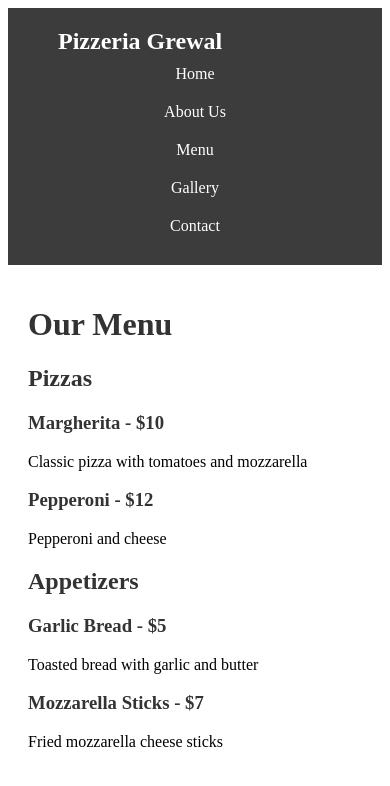
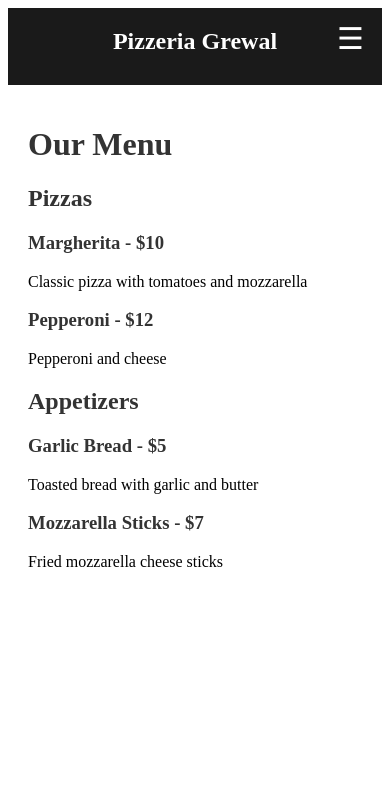
Before and after one commit to ArmannGr/restaurant_v2, an Angular app: page /menu in a window 390 px wide. Shown: the top 786 px of the page. Built offline with nearby package versions, Linux system fonts and the light colour scheme.

Commit message:
fix(home): add burger menu and other responsive styles

```diff
--- a/src/app/app.component.css
+++ b/src/app/app.component.css
@@ -10,8 +10,8 @@ body {
 nav {
   display: flex;
   justify-content: space-between;
-    align-items: center;
-    background-color: #3c3c3c;
+  align-items: center; /* Ensures alignment */
+  background-color: #1a1a1a;
   padding: 20px 50px;
   color: white;
 }
@@ -19,11 +19,6 @@ body {
 nav .logo {
   display: flex;
   align-items: center;
-  }
-
-  nav .logo img {
-    height: 40px;
-    margin-right: 10px;
 }
 
 nav .logo h1 {
@@ -36,6 +31,8 @@ body {
   display: flex;
   margin: 0;
   padding: 0;
+  transition: max-height 0.3s;
+  overflow: hidden;
 }
 
 nav ul li {
@@ -56,15 +53,43 @@ body {
   border-radius: 5px;
 }
 
+/* Burger Menu Styles */
+.burger-menu {
+  display: none;
+  font-size: 30px;
+  background: none;
+  border: none;
+  color: white;
+  cursor: pointer;
+}
+
 @media (max-width: 768px) {
   nav {
     flex-direction: column;
-      align-items: flex-start;
+    align-items: center; /* Aligns the elements in the center */
+    padding: 20px;
+  }
+
+  nav .logo {
+    margin-bottom: 10px;
+  }
+
+  .burger-menu {
+    display: block;
+    align-self: flex-end; /* Keeps the button on the right */
+    position: absolute;
+    right: 20px;
+    top: 20px;
   }
 
   nav ul {
     flex-direction: column;
     width: 100%;
+    max-height: 0;
+  }
+
+  nav ul.active {
+    max-height: 500px; /* Adjust as needed */
   }
 
   nav ul li {
--- a/src/app/app.component.html
+++ b/src/app/app.component.html
@@ -1,13 +1,18 @@
+<div class="background">
   <nav>
     <div routerLink="/" class="logo">
         <h1>Pizzeria Grewal</h1>
     </div>
-  <ul>
-    <li><a routerLink="/">Home</a></li>
-    <li><a routerLink="/about">About Us</a></li>
-    <li><a routerLink="/menu">Menu</a></li>
-    <li><a routerLink="/gallery">Gallery</a></li>
-    <li><a routerLink="/contact">Contact</a></li>
+    <button class="burger-menu" (click)="toggleMenu()">
+      &#9776;
+    </button>
+    <ul [class.active]="menuActive">
+      <li><a routerLink="/" (click)="closeMenu()">Home</a></li>
+      <li><a routerLink="/about" (click)="closeMenu()">About Us</a></li>
+      <li><a routerLink="/menu" (click)="closeMenu()">Menu</a></li>
+      <li><a routerLink="/gallery" (click)="closeMenu()">Gallery</a></li>
+      <li><a routerLink="/contact" (click)="closeMenu()">Contact</a></li>
     </ul>
   </nav>
 <router-outlet></router-outlet>
+</div>
--- a/src/app/app.component.ts
+++ b/src/app/app.component.ts
@@ -6,5 +6,13 @@ import { Component } from '@angular/core';
   styleUrls: ['./app.component.css']
 })
 export class AppComponent {
-  title = 'restaurant_v2';
+  menuActive: boolean = false;
+
+  toggleMenu(): void {
+    this.menuActive = !this.menuActive;
+  }
+
+  closeMenu(): void {
+    this.menuActive = false;
+  }
 }
--- a/src/app/home/home.component.css
+++ b/src/app/home/home.component.css
@@ -1,3 +1,103 @@
+/* General Styles */
+body {
+  margin: 0;
+  font-family: 'Arial', sans-serif;
+  background-color: #f5f5f5;
+  color: #333;
+  overflow-x: hidden; /* Prevent horizontal scroll */
+}
+
+/* Navigation Bar Styles */
+nav {
+  display: flex;
+  justify-content: space-between;
+  align-items: center;
+  background-color: #1a1a1a;
+  padding: 20px 50px;
+  color: white;
+}
+
+nav .logo {
+  display: flex;
+  align-items: center;
+}
+
+nav .logo h1 {
+  margin: 0;
+  font-size: 1.5em;
+}
+
+nav ul {
+  list-style: none;
+  display: flex;
+  margin: 0;
+  padding: 0;
+  transition: max-height 0.3s;
+  overflow: hidden;
+}
+
+nav ul li {
+  margin-left: 20px;
+}
+
+nav ul li a {
+  text-decoration: none;
+  color: white;
+  font-size: 1em;
+  padding: 10px 15px;
+  transition: background-color 0.3s, color 0.3s;
+}
+
+nav ul li a:hover {
+  background-color: #ff6347;
+  color: white;
+  border-radius: 5px;
+}
+
+/* Burger Menu Styles */
+.burger-menu {
+  display: none;
+  font-size: 30px;
+  background: none;
+  border: none;
+  color: white;
+  cursor: pointer;
+}
+
+@media (max-width: 768px) {
+  nav {
+    flex-direction: column;
+    align-items: flex-start;
+    padding: 20px;
+  }
+
+  nav .logo {
+    margin-bottom: 10px;
+  }
+
+  .burger-menu {
+    display: block;
+    align-self: flex-end;
+  }
+
+  nav ul {
+    flex-direction: column;
+    width: 100%;
+    max-height: 0;
+  }
+
+  nav ul.active {
+    max-height: 500px; /* Adjust as needed */
+  }
+
+  nav ul li {
+    width: 100%;
+    text-align: center;
+    margin: 10px 0;
+  }
+}
+
+/* Hero Styles */
 .hero {
   display: flex;
   justify-content: space-between;
@@ -20,7 +120,6 @@
 
 .hero-text p {
   margin: 20px 0;
-  margin-right: 30px;
   font-size: 1.2em;
 }
 
@@ -48,19 +147,18 @@
   background-color: #3c3c3c;
 }
 
+/* Reviews Styles */
 .reviews {
   margin-top: 50px;
-  margin-bottom: 50px;
   display: flex;
   flex-direction: column;
   align-items: center;
   width: 100%;
-  max-width: 800px;
-  margin: 20px;
   padding: 20px;
   background-color: #1a1a1a;
   color: #f5f5f5;
   box-shadow: 0 1px 3px rgba(0,0,0,0.12), 0 1px 2px rgba(0,0,0,0.24);
+  border-radius: 15px;
 }
 
 .reviews h2 {
@@ -109,6 +207,7 @@
   font-weight: 500;
 }
 
+/* Map Styles */
 .map {
   margin-top: 50px;
   display: flex;
@@ -118,21 +217,25 @@
   background-color: #1a1a1a;
 }
 
-.reviews {
-  width: 100%;
-  max-width: 800px;
-  margin: 0 auto;
-  padding: 20px;
-  background-color: #1a1a1a;
-  color: #f5f5f5;
-  box-shadow: 0 1px 3px rgba(0,0,0,0.12), 0 1px 2px rgba(0,0,0,0.24);
-}
+/* Responsive Styles */
+@media screen and (max-width: 768px) {
+  .hero {
+    flex-direction: column;
+  }
 
-/* ... rest of your CSS ... */
+  .hero-text {
+    max-width: 100%;
+    text-align: center;
+  }
 
-@media screen and (max-width: 768px) {
+  .hero-image img {
+    width: 100%;
+  }
+
   .reviews {
     padding: 10px;
+    width: 90%;
+    margin: 0 auto;
   }
 
   .review {
@@ -149,18 +252,3 @@
     padding: 25px;
   }
 }
-
-@media screen and (max-width: 768px) {
-  .hero {
-    flex-direction: column;
-  }
-
-  .hero-text {
-    max-width: 100%;
-    text-align: center;
-  }
-
-  .hero-image img {
-    width: 100%;
-  }
-}
```
Lines whose indentation alone changed are shown as unchanged.
